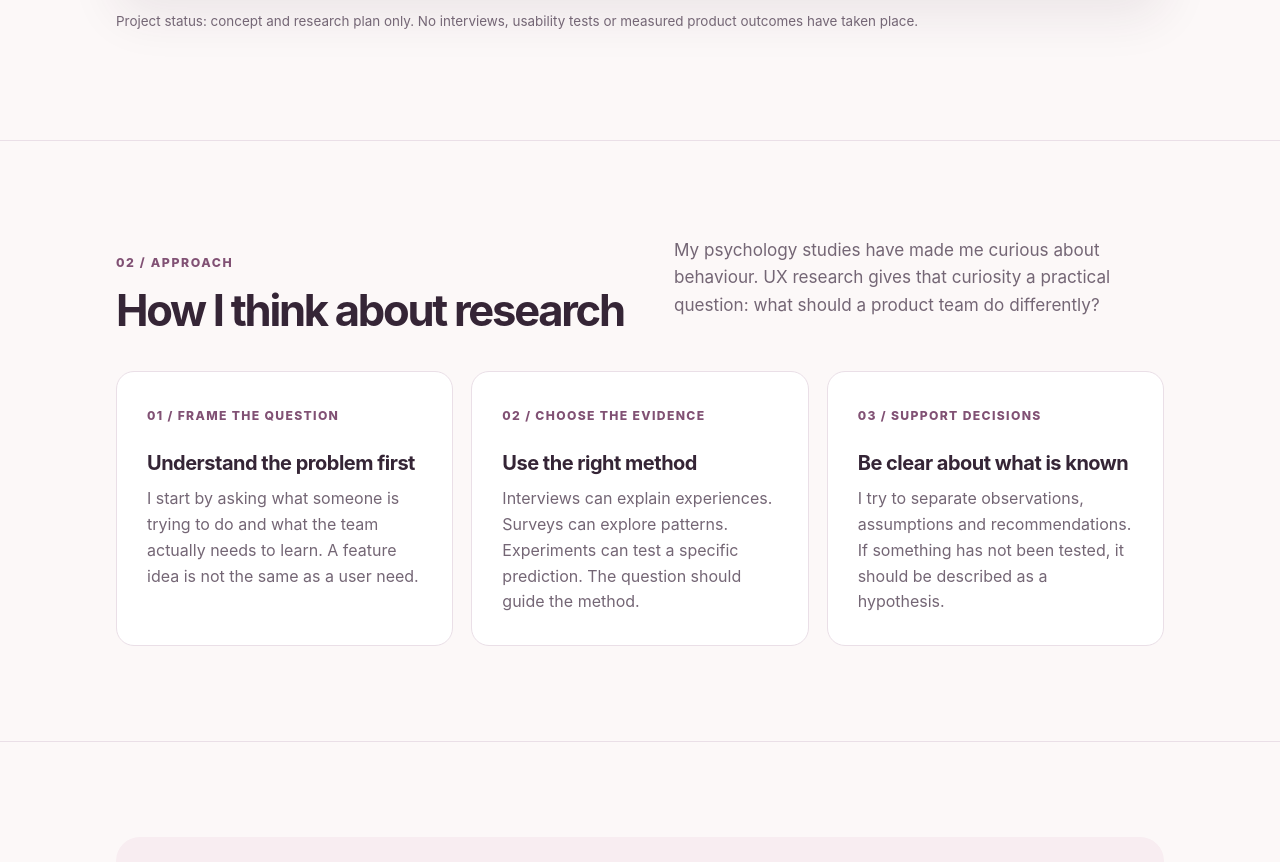
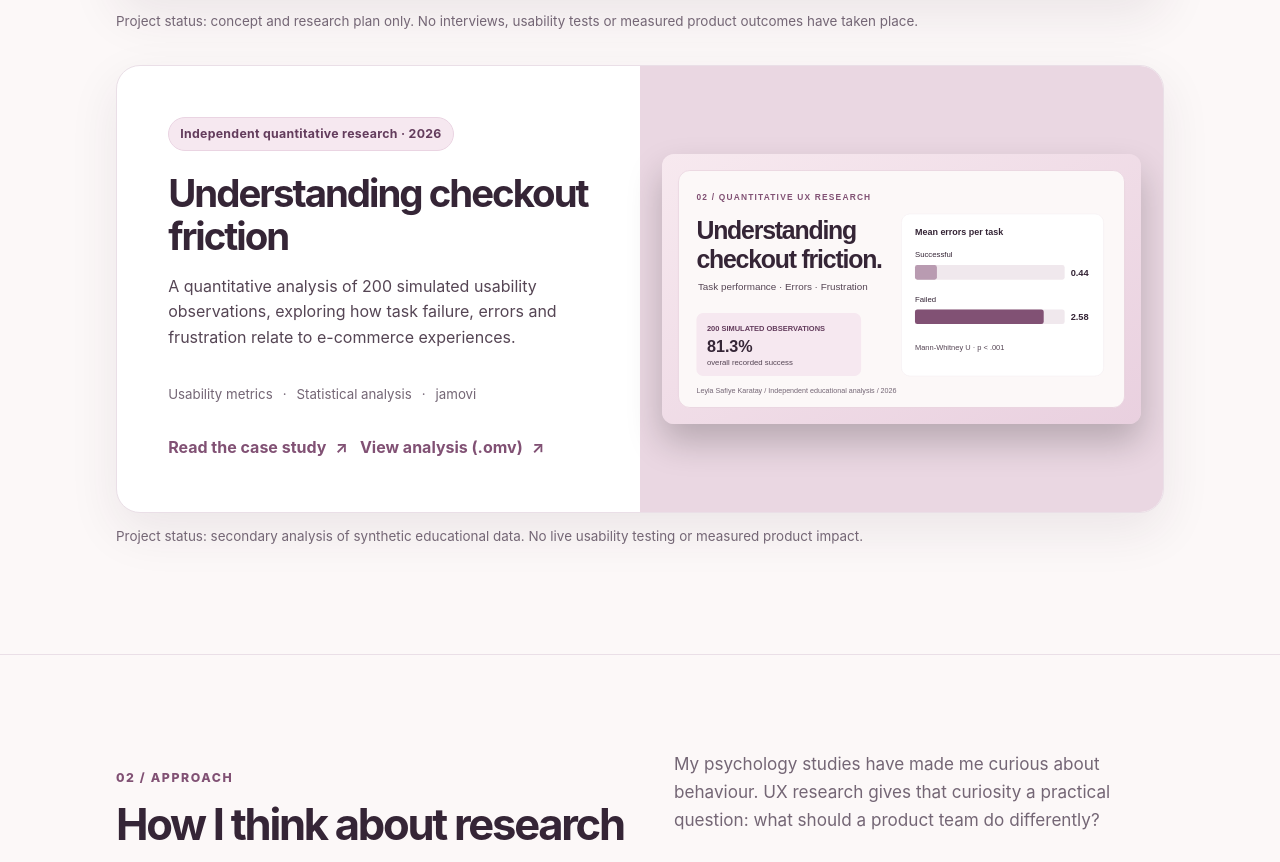
Before and after one commit to LeylaSafiye/leylasafiye.github.io, a plain HTML site: page index.html in a window 1280 px wide. Shown: the part 1726-2588 px from the top of the page. Drawn offline with Linux system fonts and the light colour scheme.

Commit message:
Add files via upload

```diff
--- a/index.html
+++ b/index.html
@@ -59,6 +59,7 @@
           </div>
         </article>
         <p class="smallprint">Project status: concept and research plan only. No interviews, usability tests or measured product outcomes have taken place.</p>
+        <article class="project-card" style="margin-top:34px"><div class="project-info"><div class="chip">Independent quantitative research · 2026</div><h3>Understanding checkout friction</h3><p>A quantitative analysis of 200 simulated usability observations, exploring how task failure, errors and frustration relate to e-commerce experiences.</p><div class="project-meta"><span>Usability metrics</span><span>Statistical analysis</span><span>jamovi</span></div><div class="link-row"><a class="link-arrow" href="projects/checkout/index.html">Read the case study <span aria-hidden="true">↗</span></a><a class="link-arrow" href="projects/checkout/checkout-analysis.omv" download>View analysis (.omv) <span aria-hidden="true">↗</span></a></div></div><div class="project-visual" style="background:#ead7e2"><img src="assets/checkout-cover.svg" width="1600" height="900" alt="Understanding checkout friction: quantitative UX research on 200 simulated task observations" loading="lazy"></div></article><p class="smallprint">Project status: secondary analysis of synthetic educational data. No live usability testing or measured product impact.</p>
       </div>
     </section>
     <section id="approach" class="section" aria-labelledby="approach-title">
```
